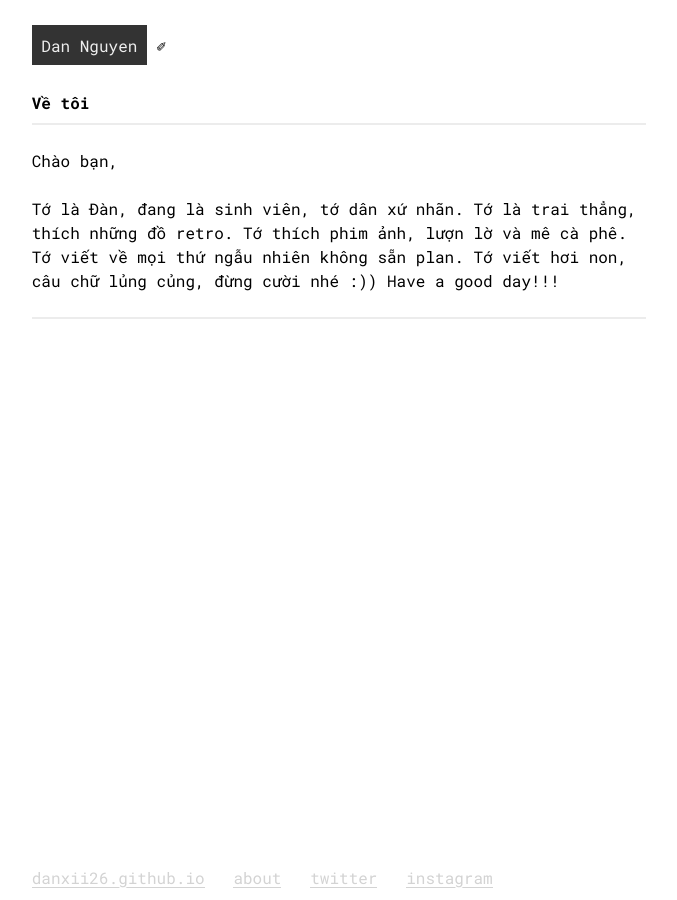
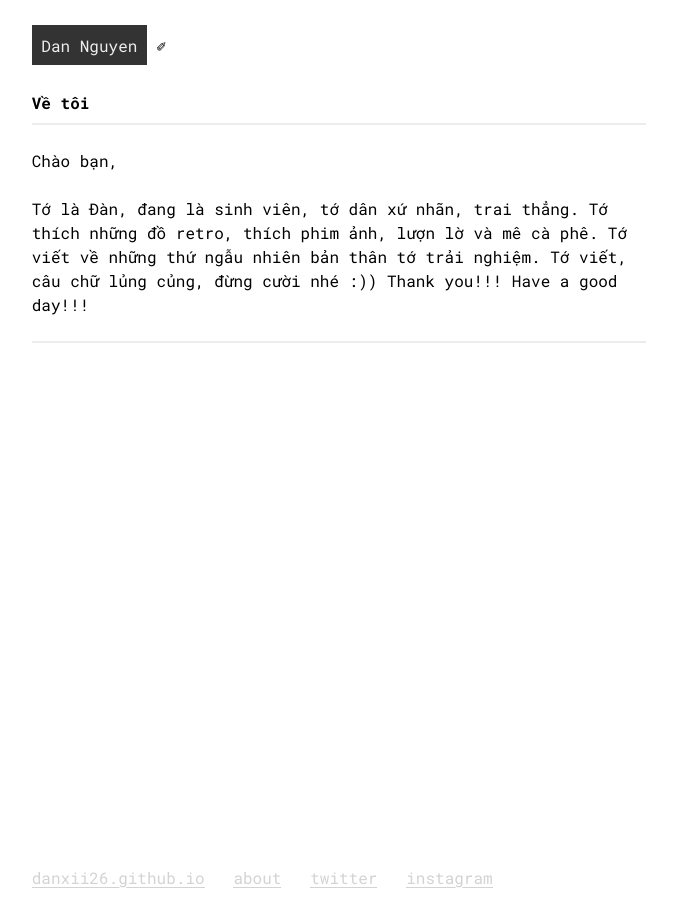
Before and after one commit to eerfsiybbod/eerfsiybbod.github.io, a Jekyll site: the page built from about/index.md, in a window 1280 px wide. Shown: the whole page, without its empty margins (301-978 px from the left). Built offline with Jekyll 4.4.1, drawn with Linux system fonts in a browser that asks for light colours.

Commit message:
Update index.md

```diff
--- a/about/index.md
+++ b/about/index.md
@@ -5,12 +5,11 @@ title: Về tôi
 
 Chào bạn,
 
-Tớ là Đàn, đang là sinh viên, tớ dân xứ nhãn.
-Tớ là trai thẳng, thích những đồ retro.
-Tớ thích phim ảnh, lượn lờ và mê cà phê.
-Tớ viết về mọi thứ ngẫu nhiên không sẵn plan.
-Tớ viết hơi non, câu chữ lủng củng, đừng cười nhé :))
-Have a good day!!!
+Tớ là Đàn, đang là sinh viên, tớ dân xứ nhãn, trai thẳng.
+Tớ thích những đồ retro, thích phim ảnh, lượn lờ và mê cà phê.
+Tớ viết về những thứ ngẫu nhiên bản thân tớ trải nghiệm.
+Tớ viết, câu chữ lủng củng, đừng cười nhé :))
+Thank you!!! Have a good day!!!
 
 
 
```
